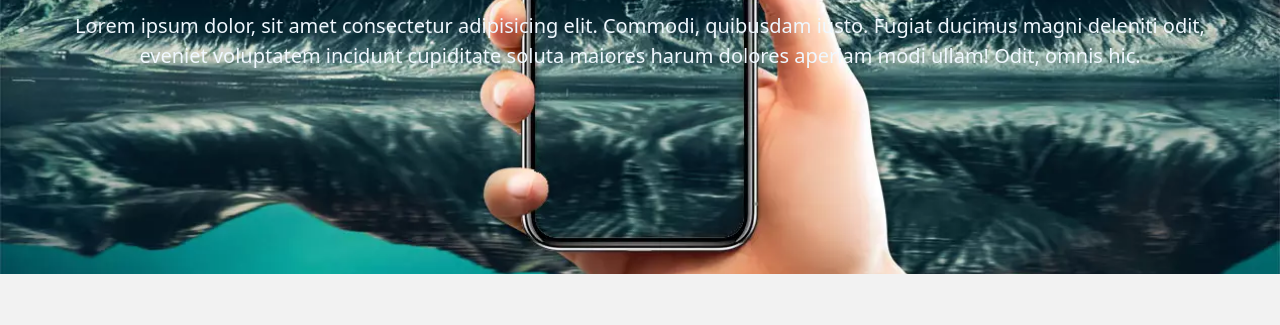
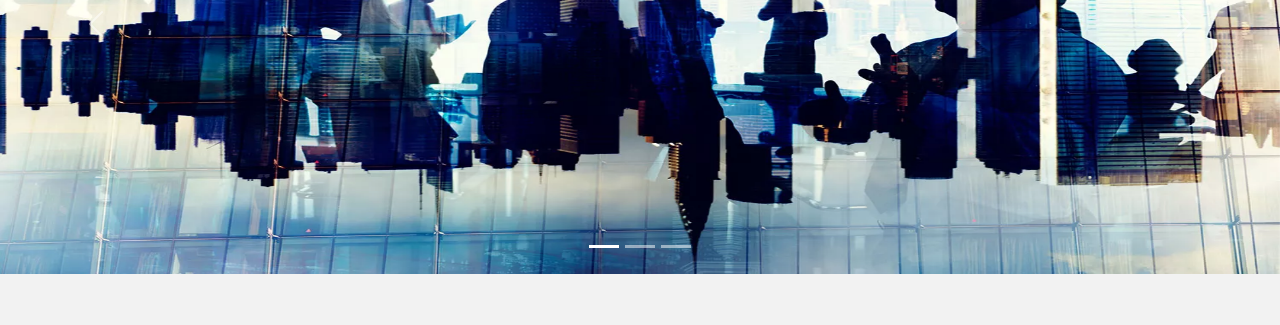
Before and after one commit to lautii02/repo-1, a plain HTML site: page nav/Ofertas.html in a window 1280 px wide. Shown: the part 336-661 px from the top of the page. Drawn offline with nearby package versions, Linux system fonts and the light colour scheme.

Commit message:
carrucel

```diff
--- a/nav/Ofertas.html
+++ b/nav/Ofertas.html
@@ -42,12 +42,32 @@
                 </div>
             </div>
             </nav>
-        <section class="hero3">
-            <div class="contenedor-textos contenedor">
-                <h1>Los mejores precios en celulares</h1>
-                <p>Lorem ipsum dolor, sit amet consectetur adipisicing elit. Commodi, quibusdam iusto. Fugiat ducimus magni deleniti odit, eveniet voluptatem incidunt cupiditate soluta maiores harum dolores aperiam modi ullam! Odit, omnis hic.</p>
+            <div id="carouselExampleIndicators" class="carousel slide" data-bs-ride="carousel">
+                <div class="carousel-indicators">
+                    <button type="button" data-bs-target="#carouselExampleIndicators" data-bs-slide-to="0" class="active" aria-current="true" aria-label="Slide 1"></button>
+                    <button type="button" data-bs-target="#carouselExampleIndicators" data-bs-slide-to="1" aria-label="Slide 2"></button>
+                    <button type="button" data-bs-target="#carouselExampleIndicators" data-bs-slide-to="2" aria-label="Slide 3"></button>
+                </div>
+                <div class="carousel-inner">
+                    <div class="carousel-item active">
+                        <img src="../img/fotocorpotativa.png" class="d-block w-100" alt="..." height="500px">
+                    </div>
+                    <div class="carousel-item">
+                        <img src="../img/fondoparaprobar2.png" class="d-block w-100" alt="..." height="500px">
+                    </div>
+                    <div class="carousel-item">
+                        <img src="../img/fondo-para-prod.png" class="d-block w-100" alt="..." height="500px">
+                    </div>
+                </div>
+                <button class="carousel-control-prev" type="button" data-bs-target="#carouselExampleIndicators" data-bs-slide="prev">
+                    <span class="carousel-control-prev-icon" aria-hidden="true"></span>
+                    <span class="visually-hidden">Previous</span>
+                </button>
+                <button class="carousel-control-next" type="button" data-bs-target="#carouselExampleIndicators" data-bs-slide="next">
+                    <span class="carousel-control-next-icon" aria-hidden="true"></span>
+                    <span class="visually-hidden">Next</span>
+                </button>
             </div>
-        </section>
     </header>
     <main class="main3">
         <section class="proyects">
```
